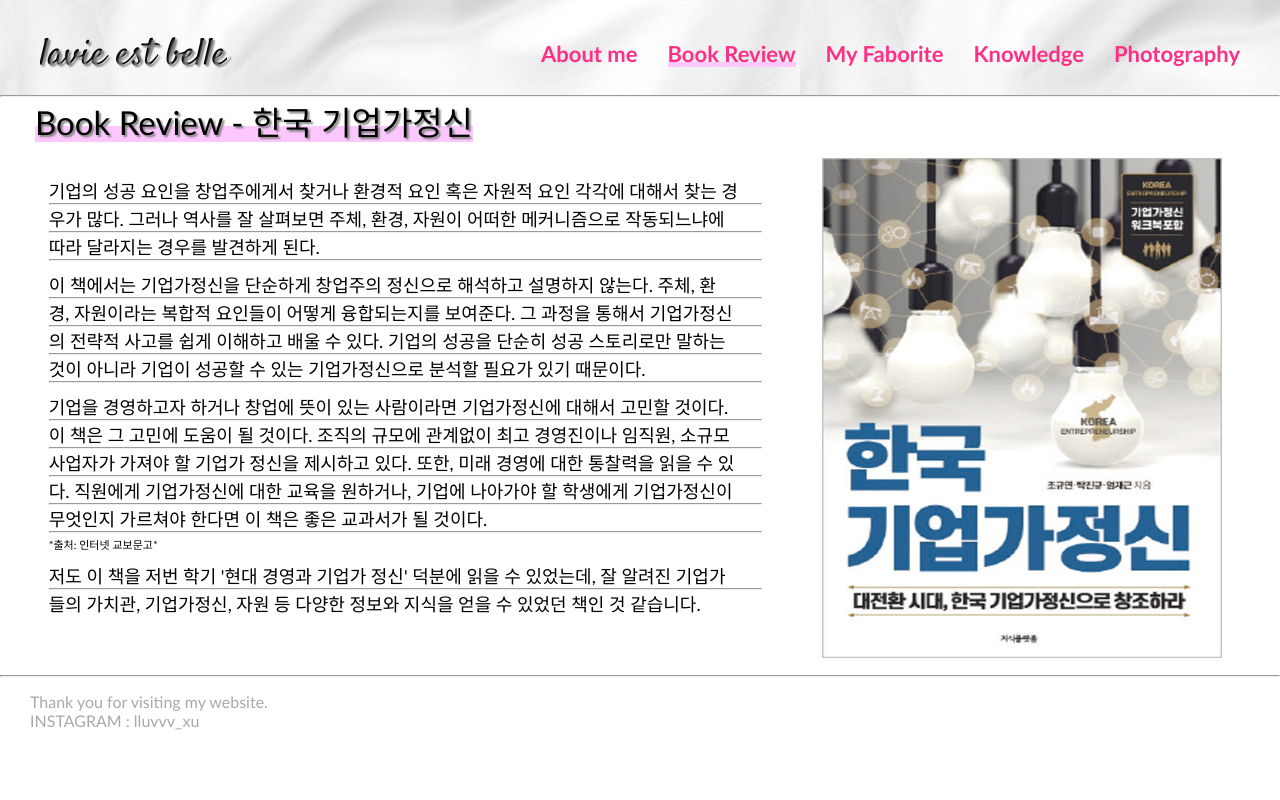
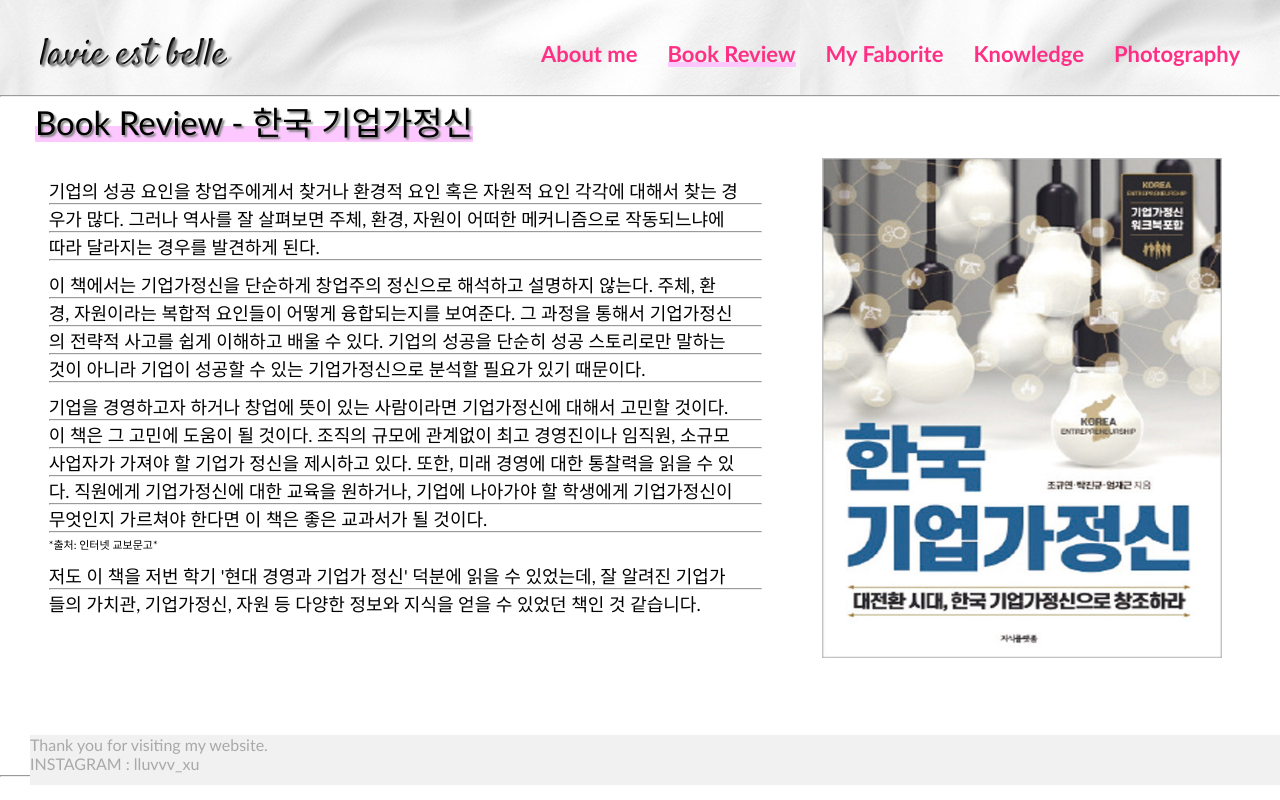
Before and after one commit to choyuwon/example1, a PHP site: page /bookreview.html in a window 1280 px wide. Run offline with PHP 8.4, Linux system fonts and the light colour scheme; some web fonts are replaced.

Commit message:
Update bookreview.css

```diff
--- a/bookreview.css
+++ b/bookreview.css
@@ -4,6 +4,10 @@ a{text-decoration: none;} /* 링크 걸어놓은 곳 밑줄 제거 */
 li{list-style: none;}
 a:visited {color: rgb(255, 47, 134);}
 a:link {color: rgb(255, 47, 134);}
+
+html,body {
+    height: 100%;
+}
 
 .menuLink1 {
     background: linear-gradient(to top, #fdc8ff 20%, transparent 20%);
@@ -159,3 +163,21 @@ footer {
 main {
     margin-bottom: 530px;
 }
+
+#page {
+    min-height: 100%;
+    position: relative;
+}
+
+main {
+    padding-bottom: 100px; /* footer의 높이 */
+}
+
+footer {
+    width: 100%;
+    height: 50px; /* footer의 높이 */
+    position: absolute;
+    bottom: 0;
+    left: 0;
+    background-color: rgb(241, 241, 241);
+}
```
